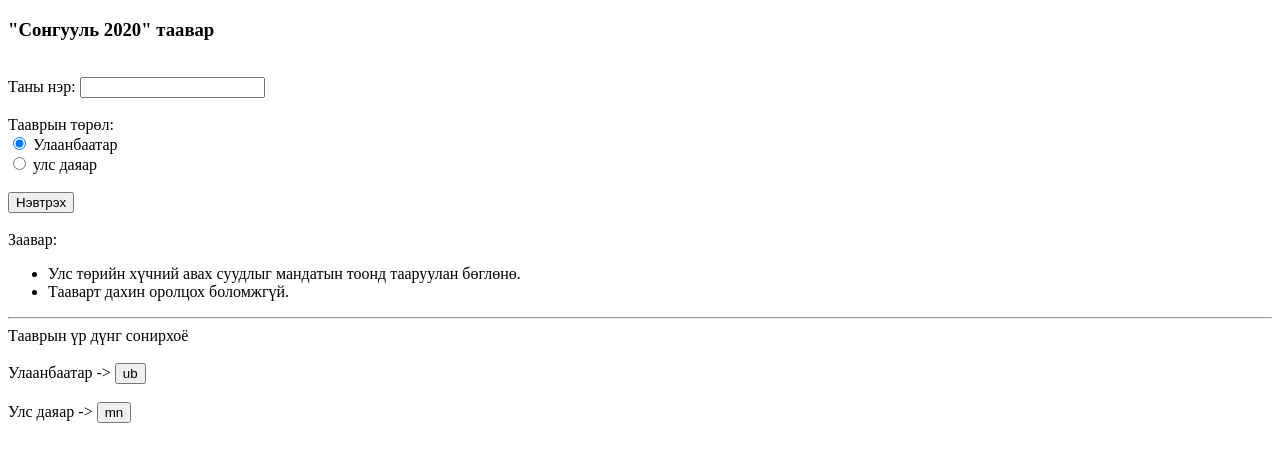
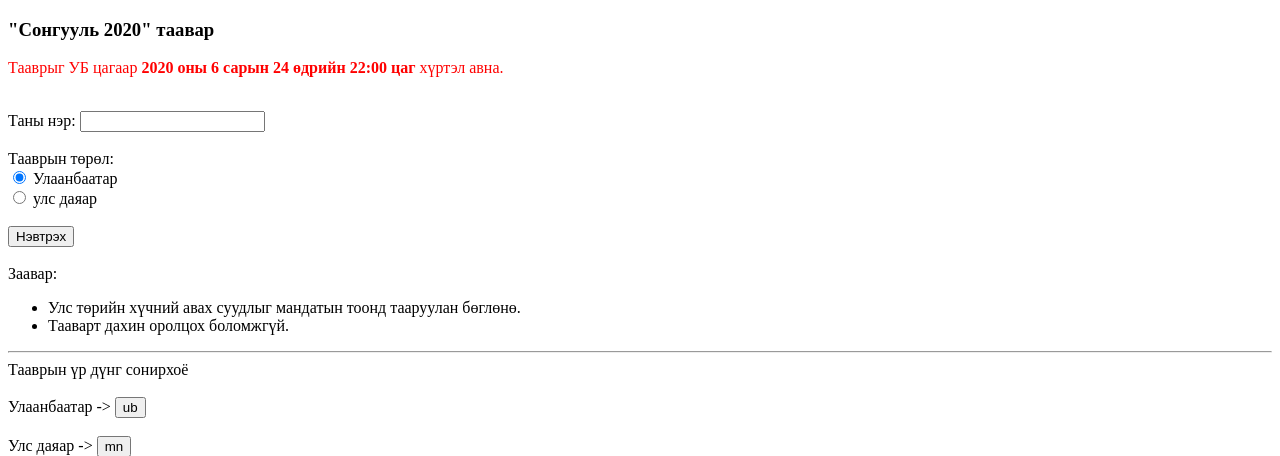
Before and after one commit to ebold/songuuli, a Flask app: page / in a window 1280 px wide. Shown: the top 456 px of the page. Run offline with Flask 2, Linux system fonts and the light colour scheme.

Commit message:
added info text with deadline

```diff
--- a/templates/hello.html
+++ b/templates/hello.html
@@ -5,6 +5,8 @@
 </head>
 <body>
 <h3>{{ data.title }}</h3>
+
+<p style="color:red;">Тааврыг УБ цагаар <b>2020 оны 6 сарын 24 өдрийн 22:00 цаг</b> хүртэл авна.</p>
 
 <br>
 <form action="/hello">
```
